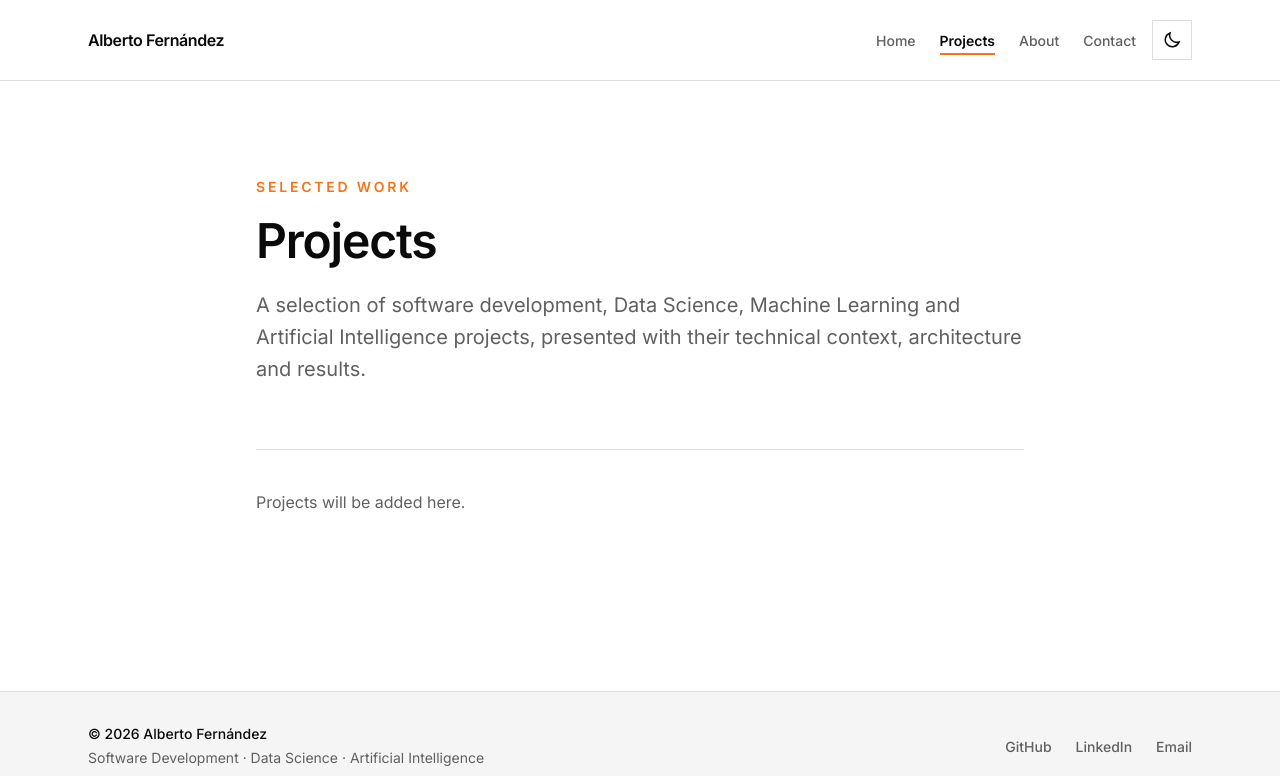
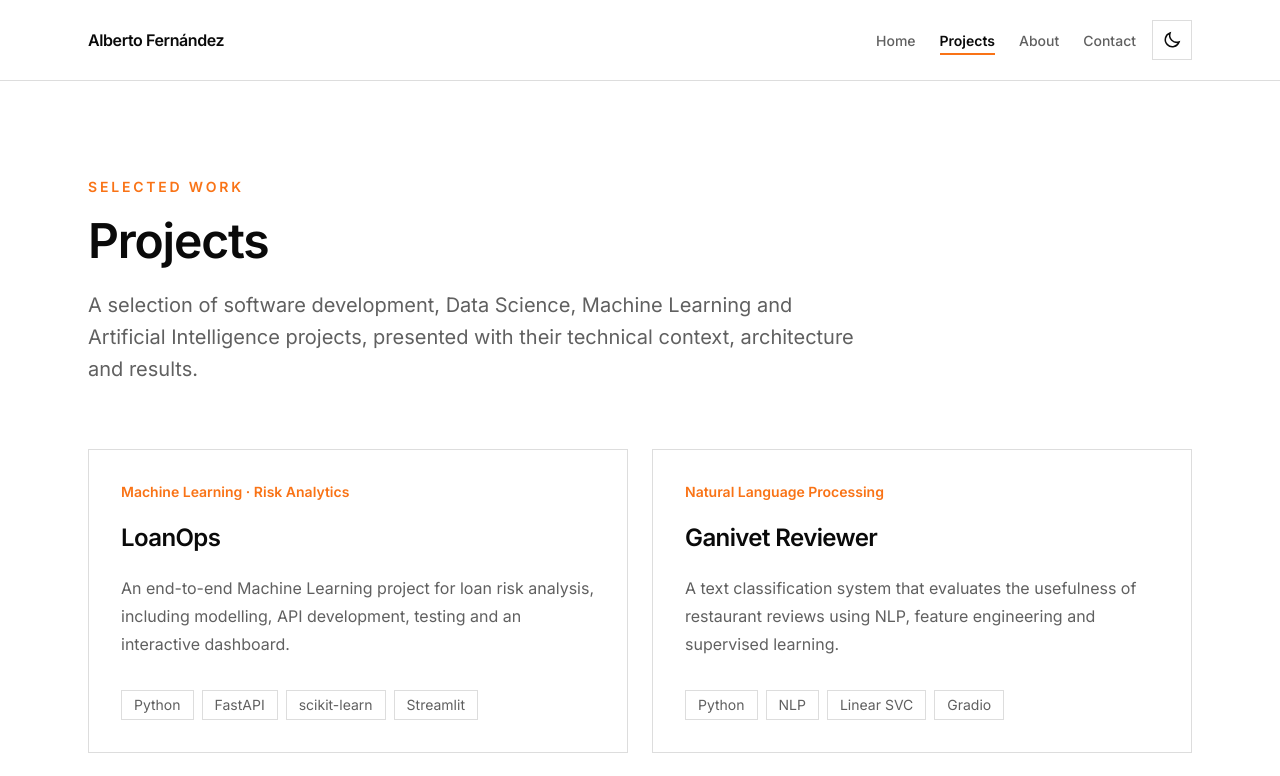
Before and after one commit to alfergal/alberto-fernandez-portfolio, a Next.js app: page /projects in a window 1280 px wide. Shown: the top 776 px of the page. Built offline with nearby package versions, Linux system fonts and the light colour scheme.

Commit message:
Use shared project data across portfolio

```diff
--- a/src/app/projects/page.tsx
+++ b/src/app/projects/page.tsx
@@ -1,5 +1,7 @@
 import type { Metadata } from "next";
 import { PageIntro } from "@/components/ui/page-intro";
+import { ProjectCard } from "@/components/projects/project-card";
+import { projects } from "@/data/projects";
 
 export const metadata: Metadata = {
   title: "Projects",
@@ -9,15 +11,27 @@ export const metadata: Metadata = {
 
 export default function ProjectsPage() {
   return (
-    <div className="mx-auto max-w-6xl px-6 py-20 sm:py-24">
+    <div className="mx-auto w-full max-w-6xl px-6 py-20 sm:py-24">
       <PageIntro
         eyebrow="Selected work"
         title="Projects"
         description="A selection of software development, Data Science, Machine Learning and Artificial Intelligence projects, presented with their technical context, architecture and results."
       />
 
-      <section className="mt-16 border-t border-border pt-10">
-        <p className="text-muted">Projects will be added here.</p>
+      <section
+        aria-label="Project list"
+        className="mt-16 grid gap-6 md:grid-cols-2"
+      >
+        {projects.map((project) => (
+          <ProjectCard
+            key={project.slug}
+            title={project.title}
+            category={project.category}
+            description={project.description}
+            technologies={project.technologies}
+            status={project.status}
+          />
+        ))}
       </section>
     </div>
   );
--- a/src/components/home/featured-projects.tsx
+++ b/src/components/home/featured-projects.tsx
@@ -1,32 +1,10 @@
 import Link from "next/link";
 import { ProjectCard } from "@/components/projects/project-card";
-
-const projects = [
-  {
-    title: "LoanOps",
-    category: "Machine Learning · Risk Analytics",
-    description:
-      "An end-to-end Machine Learning project for loan risk analysis, including modelling, API development, testing and an interactive dashboard.",
-    technologies: ["Python", "FastAPI", "scikit-learn", "Streamlit"],
-  },
-  {
-    title: "Ganivet Reviewer",
-    category: "Natural Language Processing",
-    description:
-      "A text classification system that evaluates the usefulness of restaurant reviews using NLP, feature engineering and supervised learning.",
-    technologies: ["Python", "NLP", "Linear SVC", "Gradio"],
-  },
-  {
-    title: "Professional Portfolio",
-    category: "Software Engineering",
-    description:
-      "This professional personal website, built to present my experience, projects, academic background and transition towards Data Science and AI.",
-    technologies: ["Next.js", "React", "TypeScript", "Tailwind CSS"],
-    status: "In progress",
-  },
-];
+import { projects } from "@/data/projects";
 
 export function FeaturedProjects() {
+  const featuredProjects = projects.filter((project) => project.featured);
+
   return (
     <section
       aria-labelledby="featured-projects-title"
@@ -61,9 +39,9 @@ export function FeaturedProjects() {
         </div>
 
         <div className="mt-12 grid gap-6 lg:grid-cols-3">
-          {projects.map((project) => (
+          {featuredProjects.map((project) => (
             <ProjectCard
-              key={project.title}
+              key={project.slug}
               title={project.title}
               category={project.category}
               description={project.description}
--- /dev/null
+++ b/src/data/projects.ts
@@ -0,0 +1,40 @@
+export type Project = {
+  title: string;
+  slug: string;
+  category: string;
+  description: string;
+  technologies: string[];
+  status?: string;
+  featured: boolean;
+};
+
+export const projects: Project[] = [
+  {
+    title: "LoanOps",
+    slug: "loanops",
+    category: "Machine Learning · Risk Analytics",
+    description:
+      "An end-to-end Machine Learning project for loan risk analysis, including modelling, API development, testing and an interactive dashboard.",
+    technologies: ["Python", "FastAPI", "scikit-learn", "Streamlit"],
+    featured: true,
+  },
+  {
+    title: "Ganivet Reviewer",
+    slug: "ganivet-reviewer",
+    category: "Natural Language Processing",
+    description:
+      "A text classification system that evaluates the usefulness of restaurant reviews using NLP, feature engineering and supervised learning.",
+    technologies: ["Python", "NLP", "Linear SVC", "Gradio"],
+    featured: true,
+  },
+  {
+    title: "Professional Portfolio",
+    slug: "professional-portfolio",
+    category: "Software Engineering",
+    description:
+      "This professional personal website, built to present my experience, projects, academic background and transition towards Data Science and AI.",
+    technologies: ["Next.js", "React", "TypeScript", "Tailwind CSS"],
+    status: "In progress",
+    featured: true,
+  },
+];
```
